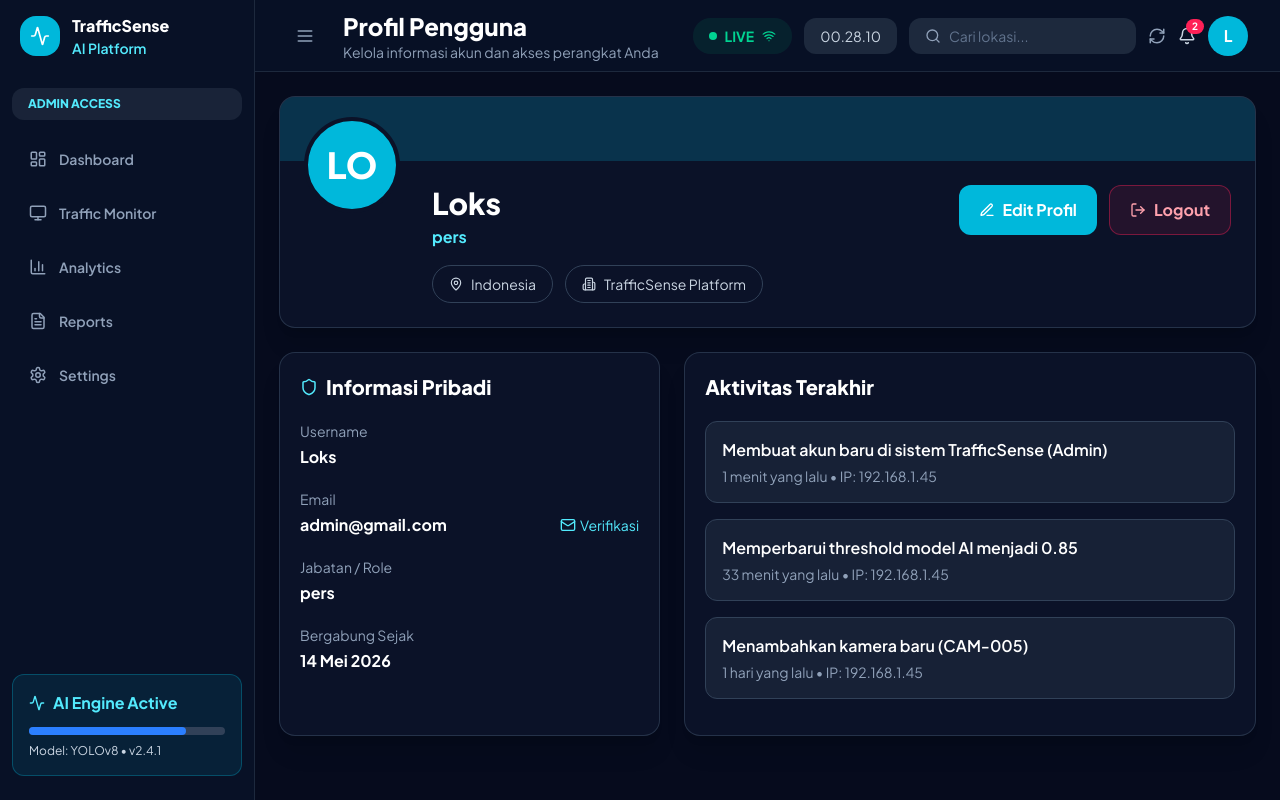
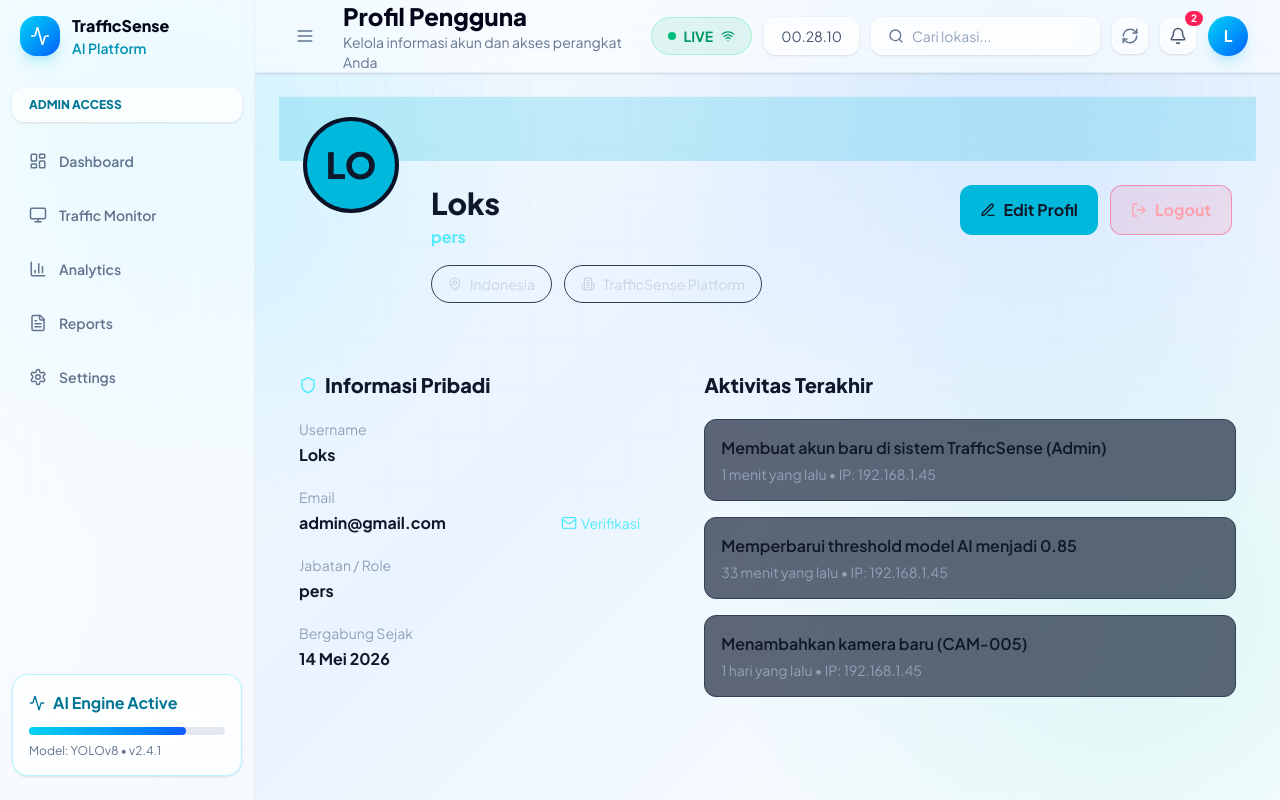
Before and after one commit to Anandaa45/TrafficSense-AI, a React (Vite) app in the folder client/: page /profile in a window 1280 px wide. Built offline with nearby package versions, Linux system fonts and the light colour scheme; no server answers.

Commit message:
tambah fitur card statistik pada dasboard

```diff
--- a/client/package.json
+++ b/client/package.json
@@ -14,6 +14,7 @@
     "react": "^19.0.0",
     "react-dom": "^19.0.0",
     "react-router-dom": "^7.1.1",
+    "recharts": "^3.8.1",
     "vite": "^6.0.7"
   },
   "devDependencies": {
--- a/client/src/components/AppLayout.jsx
+++ b/client/src/components/AppLayout.jsx
@@ -36,23 +36,27 @@ export default function AppLayout() {
   const [title, subtitle] = titles[location.pathname] || titles['/dashboard'];
 
  return (
-    <div className="min-h-screen bg-[#060b1d] text-white">
-      <aside className="fixed left-0 top-0 z-30 hidden h-screen w-[255px] border-r border-slate-800 bg-[#081126] lg:block">
+  <div className="app-soft-bg min-h-screen text-slate-900">
+    <aside className="fixed left-0 top-0 z-30 hidden h-screen w-[255px] border-r border-slate-200/70 bg-white/55 backdrop-blur-2xl lg:block">
       <div className="flex h-[72px] items-center gap-3 px-5">
-          <div className="flex h-10 w-10 items-center justify-center rounded-2xl bg-cyan-500 text-white">
+        <div className="flex h-10 w-10 items-center justify-center rounded-2xl bg-gradient-to-br from-cyan-400 to-blue-600 text-white shadow-lg shadow-cyan-500/20">
           <Activity size={20} />
         </div>
         <div>
-            <h1 className="text-base font-extrabold">TrafficSense</h1>
-            <p className="text-sm font-semibold text-cyan-300">AI Platform</p>
+          <h1 className="text-base font-extrabold text-slate-950">TrafficSense</h1>
+          <p className="text-sm font-semibold text-cyan-600">AI Platform</p>
         </div>
       </div>
 
       <div className="px-3 py-4">
-          <div className="mb-4 rounded-xl bg-slate-800/80 px-4 py-2 text-xs font-extrabold text-cyan-300">ADMIN ACCESS</div>
+        <div className="mb-4 rounded-xl border border-white/70 bg-white/60 px-4 py-2 text-xs font-extrabold text-cyan-700 shadow-sm backdrop-blur-xl">
+          ADMIN ACCESS
+        </div>
+
         <nav className="space-y-2">
           {navItems.map((item) => {
             const Icon = item.icon;
+
             return (
               <NavLink
                 key={item.to}
@@ -60,8 +64,8 @@ export default function AppLayout() {
                 className={({ isActive }) =>
                   `flex items-center gap-3 rounded-xl border px-4 py-3 text-sm font-semibold transition ${
                     isActive
-                        ? 'border-cyan-500/50 bg-cyan-500/15 text-cyan-300'
-                        : 'border-transparent text-slate-400 hover:bg-slate-800 hover:text-white'
+                      ? "border-cyan-300 bg-cyan-500/15 text-cyan-700 shadow-sm"
+                      : "border-transparent text-slate-500 hover:border-white/70 hover:bg-white/60 hover:text-slate-950"
                   }`
                 }
               >
@@ -73,35 +77,73 @@ export default function AppLayout() {
         </nav>
       </div>
 
-        <div className="absolute bottom-6 left-3 right-3 rounded-xl border border-cyan-500/30 bg-cyan-500/10 p-4">
-          <div className="flex items-center gap-2 font-bold text-cyan-300"><Activity size={16} /> AI Engine Active</div>
-          <div className="mt-3 h-2 rounded-full bg-slate-700"><div className="h-2 w-4/5 rounded-full bg-blue-500" /></div>
-          <p className="mt-2 text-xs text-slate-300">Model: YOLOv8 • v2.4.1</p>
+      <div className="absolute bottom-6 left-3 right-3 rounded-2xl border border-cyan-200/80 bg-white/60 p-4 shadow-sm backdrop-blur-xl">
+        <div className="flex items-center gap-2 font-bold text-cyan-700">
+          <Activity size={16} />
+          AI Engine Active
+        </div>
+
+        <div className="mt-3 h-2 rounded-full bg-slate-200">
+          <div className="h-2 w-4/5 rounded-full bg-gradient-to-r from-cyan-400 to-blue-600" />
+        </div>
+
+        <p className="mt-2 text-xs text-slate-500">Model: YOLOv8 • v2.4.1</p>
       </div>
     </aside>
 
     <div className="lg:pl-[255px]">
-        <header className="sticky top-0 z-20 flex min-h-[72px] items-center justify-between border-b border-slate-800 bg-[#081126]/95 px-4 backdrop-blur md:px-8">
+      <header className="sticky top-0 z-20 flex min-h-[72px] items-center justify-between border-b border-slate-200/70 bg-white/55 px-4 shadow-sm backdrop-blur-2xl md:px-8">
         <div className="flex items-center gap-5">
-            <button className="rounded-lg p-2 text-slate-400 hover:bg-slate-800"><Menu size={20} /></button>
+          <button className="rounded-lg p-2 text-slate-500 hover:bg-white/70 hover:text-slate-950">
+            <Menu size={20} />
+          </button>
+
           <div>
-              <h2 className="text-2xl font-extrabold">{title}</h2>
-              <p className="text-sm text-slate-400">{subtitle}</p>
+            <h2 className="text-2xl font-extrabold text-slate-950">{title}</h2>
+            <p className="text-sm text-slate-500">{subtitle}</p>
           </div>
         </div>
+
         <div className="hidden items-center gap-3 xl:flex">
-            <span className="flex items-center gap-2 rounded-full bg-emerald-500/10 px-4 py-2 text-sm font-bold text-emerald-400"><span className="h-2 w-2 rounded-full bg-emerald-400" /> LIVE <Wifi size={14}/></span>
-            <span className="rounded-xl bg-slate-800 px-4 py-2 text-sm text-slate-300">00.28.10</span>
-            <label className="flex items-center gap-2 rounded-xl bg-slate-800 px-4 py-2 text-slate-400">
-              <Search size={16}/><input className="bg-transparent text-sm outline-none placeholder:text-slate-500" placeholder="Cari lokasi..." />
+          <span className="flex items-center gap-2 rounded-full border border-emerald-200 bg-emerald-500/10 px-4 py-2 text-sm font-bold text-emerald-600">
+            <span className="h-2 w-2 rounded-full bg-emerald-500" />
+            LIVE
+            <Wifi size={14} />
+          </span>
+
+          <span className="rounded-xl border border-white/70 bg-white/60 px-4 py-2 text-sm text-slate-600 shadow-sm backdrop-blur-xl">
+            00.28.10
+          </span>
+
+          <label className="flex items-center gap-2 rounded-xl border border-white/70 bg-white/60 px-4 py-2 text-slate-500 shadow-sm backdrop-blur-xl">
+            <Search size={16} />
+            <input
+              className="bg-transparent text-sm text-slate-700 outline-none placeholder:text-slate-400"
+              placeholder="Cari lokasi..."
+            />
           </label>
-            <RefreshCw className="text-slate-400" size={18}/>
-            <div className="relative"><Bell size={18} className="text-slate-300"/><span className="absolute -right-2 -top-2 rounded-full bg-rose-500 px-1.5 text-[10px] font-bold">2</span></div>
-            <NavLink to="/profile" className="flex h-10 w-10 items-center justify-center rounded-full bg-cyan-500 font-bold">L</NavLink>
+
+          <button className="rounded-xl border border-white/70 bg-white/60 p-2 text-slate-500 shadow-sm backdrop-blur-xl hover:text-slate-950">
+            <RefreshCw size={18} />
+          </button>
+
+          <div className="relative rounded-xl border border-white/70 bg-white/60 p-2 shadow-sm backdrop-blur-xl">
+            <Bell size={18} className="text-slate-600" />
+            <span className="absolute -right-2 -top-2 rounded-full bg-rose-500 px-1.5 text-[10px] font-bold text-white">
+              2
+            </span>
+          </div>
+
+          <NavLink
+            to="/profile"
+            className="flex h-10 w-10 items-center justify-center rounded-full bg-gradient-to-br from-cyan-400 to-blue-600 font-bold text-white shadow-lg shadow-cyan-500/20"
+          >
+            L
+          </NavLink>
         </div>
       </header>
 
-        <main className="p-4 md:p-6">
+      <main className="relative z-10 p-4 md:p-6">
         <Outlet />
       </main>
     </div>
--- a/client/src/index.css
+++ b/client/src/index.css
@@ -1,4 +1,10 @@
 @import "tailwindcss";
+
+:root {
+  font-family: "Plus Jakarta Sans", system-ui, sans-serif;
+  color: #0f172a;
+  background: #f8fbff;
+}
 
 html,
 body,
@@ -8,51 +14,69 @@ body,
 }
 
 body {
-  background: #f8fafc;
+  min-height: 100vh;
+  background:
+    radial-gradient(circle at 15% 20%, rgba(0, 212, 255, 0.18), transparent 32%),
+    radial-gradient(circle at 75% 15%, rgba(96, 165, 250, 0.22), transparent 35%),
+    radial-gradient(circle at 85% 75%, rgba(34, 211, 238, 0.16), transparent 32%),
+    linear-gradient(135deg, #f8fbff 0%, #eaf4ff 45%, #f9fbff 100%);
+  background-attachment: fixed;
+  color: #0f172a;
 }
 
-html.dark body {
-  background: #020617;
-}
-@theme {
-  --font-jakarta: "Plus Jakarta Sans", sans-serif;
+* {
+  box-sizing: border-box;
 }
 
-html { scroll-behavior: smooth; }
-body { margin: 0; font-family: var(--font-jakarta); background: #060b1d; color: white; }
-* { box-sizing: border-box; }
-
-.card-dark { @apply rounded-2xl border border-slate-700/70 bg-[#0b1228] shadow-xl shadow-black/10; }
-.soft-panel { @apply rounded-2xl border border-slate-700/70 bg-[#121b34]; }
-.status-pill { @apply rounded-full border px-3 py-1 text-xs font-bold; }
-:root {
-  --bg-main: #f8fafc;
-  --bg-sidebar: #ffffff;
-  --bg-card: #ffffff;
-  --bg-panel: #f1f5f9;
-  --text-main: #0f172a;
-  --text-muted: #64748b;
-  --border-color: #cbd5e1;
+.app-soft-bg {
+  min-height: 100vh;
+  position: relative;
+  background:
+    radial-gradient(circle at 12% 18%, rgba(0, 212, 255, 0.16), transparent 30%),
+    radial-gradient(circle at 82% 18%, rgba(147, 197, 253, 0.25), transparent 34%),
+    radial-gradient(circle at 90% 80%, rgba(45, 212, 191, 0.14), transparent 32%),
+    linear-gradient(135deg, #f8fbff 0%, #eaf4ff 48%, #ffffff 100%);
+  overflow-x: hidden;
 }
 
-html.dark {
-  --bg-main: #020617;
-  --bg-sidebar: #071126;
-  --bg-card: #0f172a;
-  --bg-panel: #1e293b;
-  --text-main: #f8fafc;
-  --text-muted: #94a3b8;
-  --border-color: #334155;
+.app-soft-bg::before {
+  content: "";
+  position: fixed;
+  inset: 0;
+  pointer-events: none;
+  background-image:
+    linear-gradient(rgba(15, 23, 42, 0.035) 1px, transparent 1px),
+    linear-gradient(90deg, rgba(15, 23, 42, 0.035) 1px, transparent 1px);
+  background-size: 48px 48px;
+  mask-image: linear-gradient(to bottom, rgba(0, 0, 0, 0.55), transparent 70%);
 }
 
-html,
-body,
-#root {
-  min-height: 100%;
-  margin: 0;
-  background: var(--bg-main);
-  color: var(--text-main);
+.app-soft-bg {
+  min-height: 100vh;
+  position: relative;
+  background:
+    radial-gradient(circle at 12% 18%, rgba(0, 212, 255, 0.16), transparent 30%),
+    radial-gradient(circle at 82% 18%, rgba(147, 197, 253, 0.25), transparent 34%),
+    radial-gradient(circle at 90% 80%, rgba(45, 212, 191, 0.14), transparent 32%),
+    linear-gradient(135deg, #f8fbff 0%, #eaf4ff 48%, #ffffff 100%);
+  overflow-x: hidden;
 }
-body {
-  @apply transition-colors duration-300;
+
+.app-soft-bg::before {
+  content: "";
+  position: fixed;
+  inset: 0;
+  pointer-events: none;
+  background-image:
+    linear-gradient(rgba(15, 23, 42, 0.035) 1px, transparent 1px),
+    linear-gradient(90deg, rgba(15, 23, 42, 0.035) 1px, transparent 1px);
+  background-size: 48px 48px;
+  mask-image: linear-gradient(to bottom, rgba(0, 0, 0, 0.55), transparent 70%);
 }
+
+.glass-card {
+  background: rgba(255, 255, 255, 0.62);
+  border: 1px solid rgba(203, 213, 225, 0.75);
+  box-shadow: 0 20px 60px rgba(15, 23, 42, 0.08);
+  backdrop-filter: blur(18px);
+}
```
Also changed, not shown: client/src/pages/Dashboard.jsx (+132 -38 lines), client/src/pages/Welcome.jsx (+24 -29 lines), 1 other file (tests, documents, lock files or other folders). Lines whose indentation alone changed are shown as unchanged.
